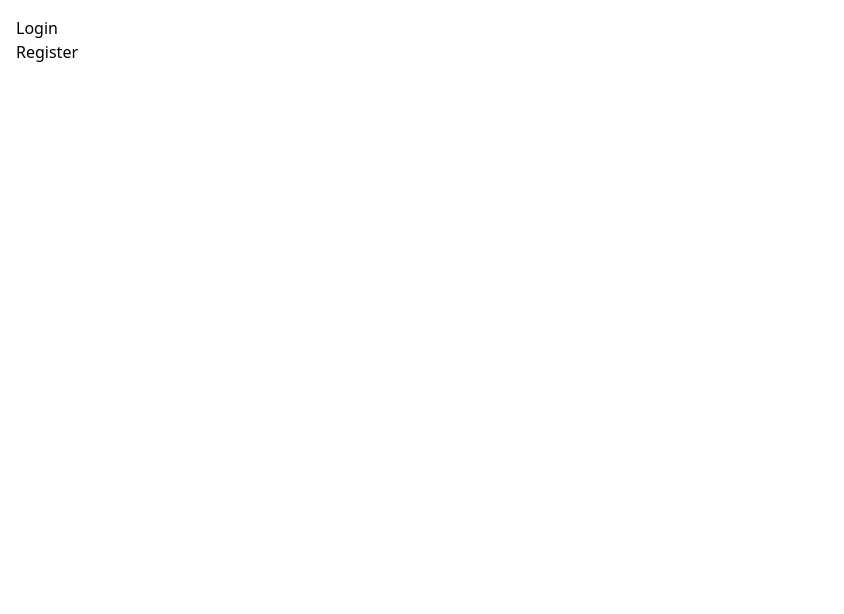
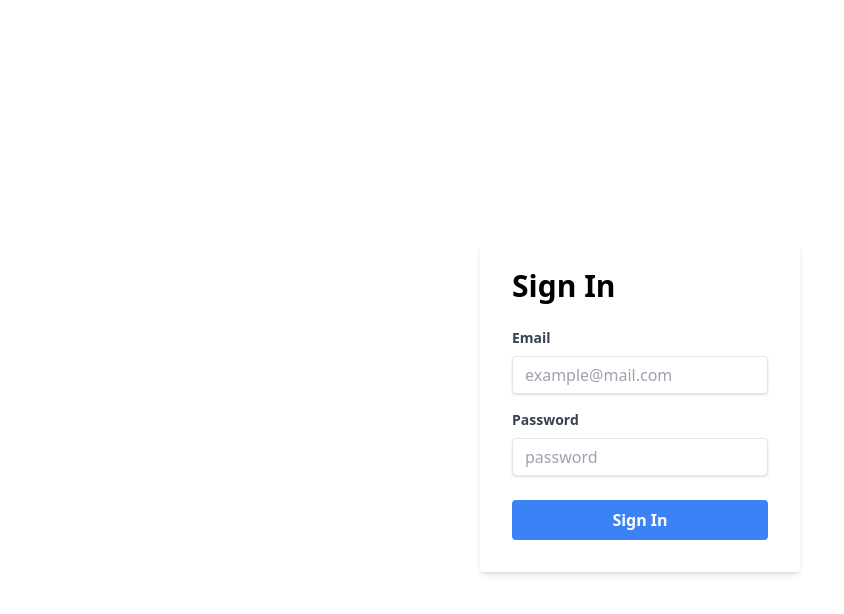
Before and after one commit to AndryAvamagi/opetaja, a Next.js app: page / in a window 1280 px wide. Shown: the top 614 px of the page, without its empty margins (0-844 px from the left). Built offline with nearby package versions, Linux system fonts and the light colour scheme; no server answers.

Commit message:
signin page main page, signup pole vaja

```diff
--- a/app/page.tsx
+++ b/app/page.tsx
@@ -1,20 +1,73 @@
-import Link from 'next/link';
+'use client'
+import signIn from "./firebase/auth/signIn";
+import { useRouter } from 'next/navigation';
+import { useState } from "react";
+// pmst copy paste sign upist, sign upi asemel sign in
+function Page(): JSX.Element {
+  const [ email, setEmail ] = useState( '' );
+  const [ password, setPassword ] = useState( '' );
+  const router = useRouter();
 
-export default function Home() {
+  const handleForm = async ( event: { preventDefault: () => void } ) => {
+    event.preventDefault();
+
+    const { result, error } = await signIn( email, password );
+
+    if ( error ) {
+      console.log( error );
+      return;
+    }
+
+    console.log( result );
+
+    router.push( "/admin" );
+  }
 
   return (
-    <main className="">
-      <div className="">
-          <Link href="/signin">
-            <span className="link">Login</span>
-          </Link>
-        </div>
+    <div className="flex flex-col items-center justify-center h-screen">
+      <div className="w-full max-w-xs">
+        <form onSubmit={handleForm} className="bg-white shadow-md rounded px-8 pt-6 pb-8 mb-4">
+          <h1 className="text-3xl font-bold mb-6 text-black">Sign In</h1>
+          <div className="mb-4">
+            <label htmlFor="email" className="block text-gray-700 text-sm font-bold mb-2">
+              Email
+            </label>
+            <input
+              onChange={( e ) => setEmail( e.target.value )}
+              required
+              type="email"
+              name="email"
+              id="email"
+              placeholder="example@mail.com"
+              className="shadow appearance-none border rounded w-full py-2 px-3 text-gray-700 leading-tight focus:outline-none focus:shadow-outline"
+            />
+          </div>
+          <div className="mb-6">
+            <label htmlFor="password" className="block text-gray-700 text-sm font-bold mb-2">
+              Password
+            </label>
+            <input
+              onChange={( e ) => setPassword( e.target.value )}
+              required
+              type="password"
+              name="password"
+              id="password"
+              placeholder="password"
+              className="shadow appearance-none border rounded w-full py-2 px-3 text-gray-700 leading-tight focus:outline-none focus:shadow-outline"
+            />
+          </div>
+          <div className="flex items-center justify-between">
+            <button
+              type="submit"
+              className="w-full bg-blue-500 text-white font-semibold py-2 rounded"
+            >
+              Sign In
+            </button>
+          </div>
+        </form>
+      </div>
+    </div>
+  );
+}
 
-        <div className="">
-          <Link href="/signup">
-            <span className="link">Register</span>
-          </Link>
-        </div>
-    </main>
-  )
-}
+export default Page;
```
